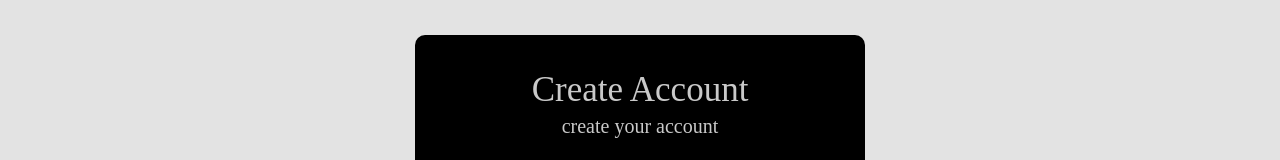
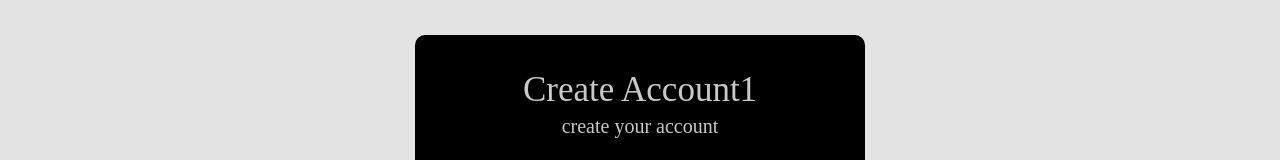
Before and after one commit to Amarjit-Gupta/mern-auth-crud, a React (Vite) app in the folder frontend/: page /signup in a window 1280 px wide. Shown: the part 130-290 px from the top of the page. Built offline with nearby package versions, Linux system fonts and the light colour scheme.

Commit message:
Update signup.jsx

```diff
--- a/frontend/src/components/signup.jsx
+++ b/frontend/src/components/signup.jsx
@@ -185,7 +185,7 @@ const Signup = () => {
             <div className="signup">
                 {emailSend ?
                     <>
-                        <p className="heading1">Create Account</p>
+                        <p className="heading1">Create Account1</p>
                         <p className="heading2">create your account</p>
                         <form onSubmit={handleSubmit}>
                             <div className="input-box"><MdPermIdentity className="icon" /><input type="text" placeholder="Enter name..." name="name" value={inputValue.name} onChange={handleChange} /></div>
```
